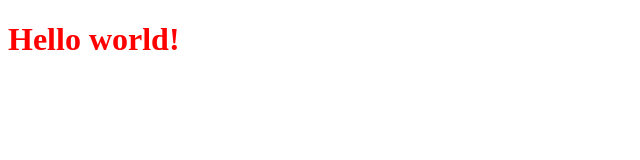
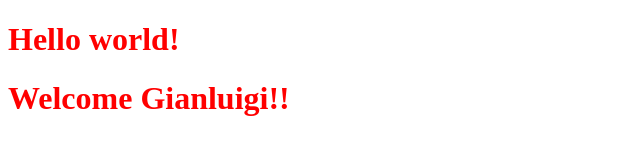
Before and after one commit to elagree/git-conflict, a plain HTML site: page index.html in a window 1280 px wide. Shown: the whole page, without its empty margins (0-640 px from the left). Drawn offline with Linux system fonts and the light colour scheme.

Commit message:
add some text

```diff
--- a/index.html
+++ b/index.html
@@ -9,5 +9,6 @@
   </head>
   <body>
     <h1>Hello world!</h1>
+    <h1>Welcome Gianluigi!!</h1>
   </body>
 </html>
```
